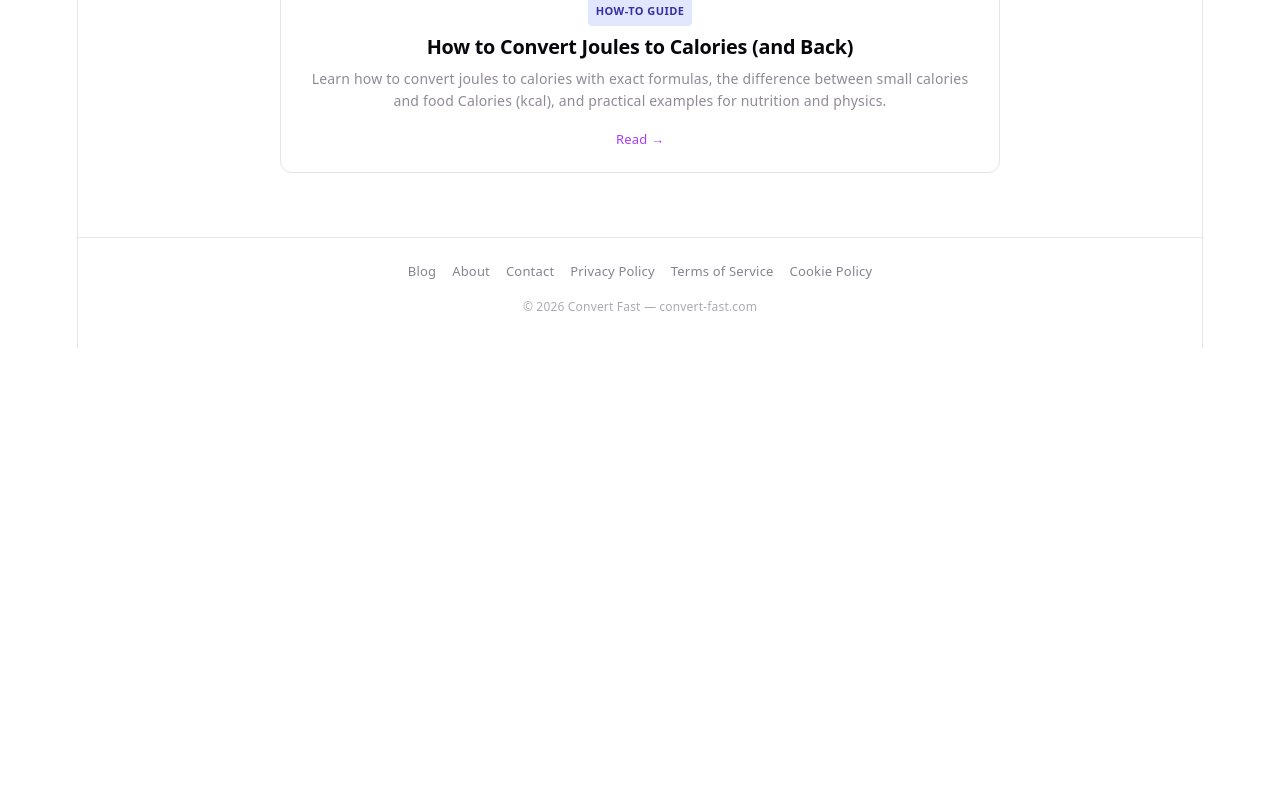
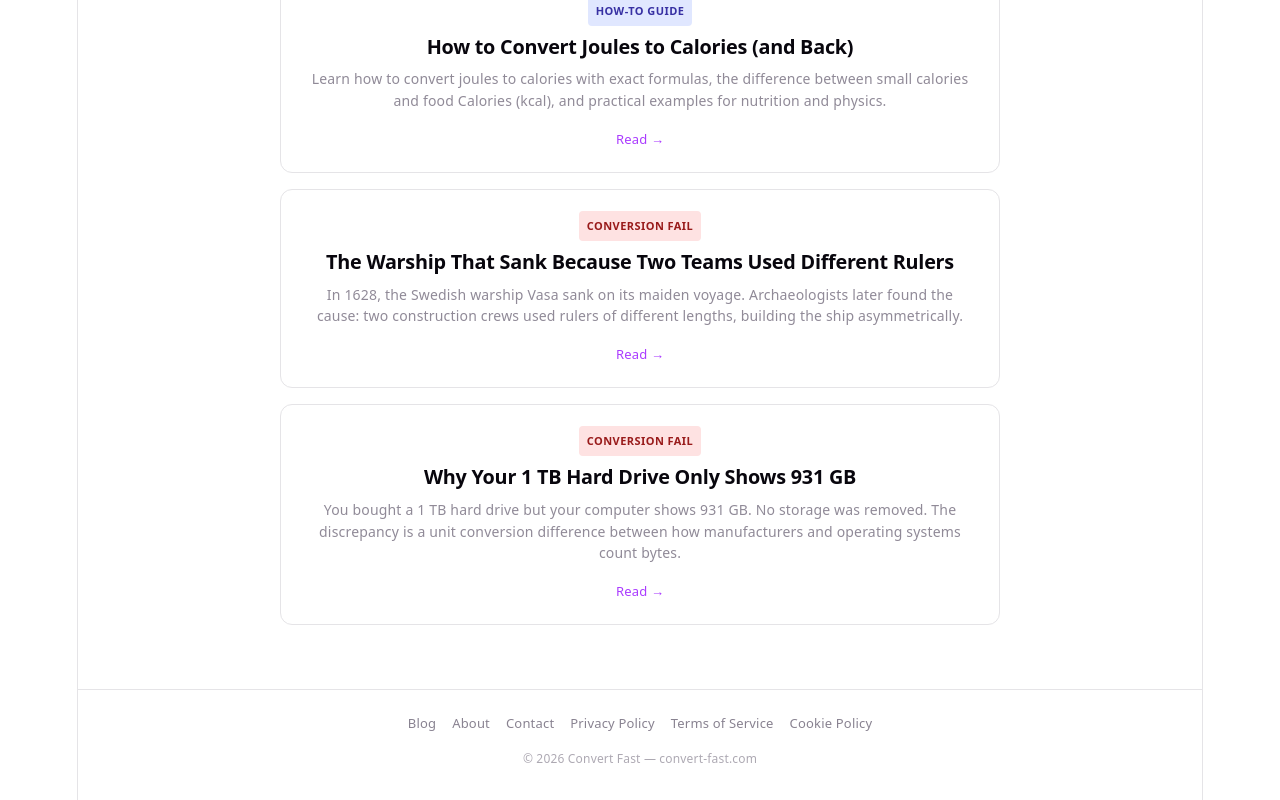
Before and after one commit to aure84/unit-converter, a React (Vite) app: page /blog in a window 1280 px wide. Shown: the part 5559-6359 px from the top of the page. Before the commit the page ends 5907 px from the top, so only its background shows below. Built offline with nearby package versions, Linux system fonts and the light colour scheme.

Commit message:
content: add blog posts — vasa-warship, hard-drive-space

```diff
--- a/src/data/blogPosts.js
+++ b/src/data/blogPosts.js
@@ -1607,6 +1607,121 @@ export const blogPosts = [
       { label: 'Energy Converter', path: '/energy' },
     ],
   },
+  {
+    slug: 'vasa-warship',
+    title: 'The Warship That Sank Because Two Teams Used Different Rulers',
+    tag: 'Conversion Fail',
+    date: '2026-04-20',
+    description: 'In 1628, the Swedish warship Vasa sank on its maiden voyage. Archaeologists later found the cause: two construction crews used rulers of different lengths, building the ship asymmetrically.',
+    intro: 'On August 10, 1628, the Swedish warship Vasa — one of the most powerful warships in the world at the time — sailed out of Stockholm harbor on its maiden voyage. It traveled about 1,300 meters before water began pouring in through the gun ports. Within 20 minutes, the Vasa had sunk in full view of the watching crowd. More than 30 people died. The investigation that followed revealed a contributing cause that would not be confirmed until archaeologists examined the ship 333 years later: two construction teams had been building the ship using rulers of different lengths.',
+    sections: [
+      {
+        heading: 'The Ship',
+        paragraphs: [
+          'The Vasa was built between 1626 and 1628 on the orders of Swedish King Gustav II Adolf. At 69 meters long, armed with 64 bronze cannons on two gun decks, it was among the most heavily armed warships of its era.',
+          'The ship was also top-heavy. Two gun decks stacked above the waterline created a high center of gravity. Stability tests conducted before departure — rocking the ship by having men run back and forth across the deck — were stopped after three runs because the ship began listing dangerously. The admiral in charge chose to proceed anyway.',
+        ],
+      },
+      {
+        heading: 'The Sinking',
+        paragraphs: [
+          'The Vasa left the harbor on a calm August day with sails partially set. A gust of wind heeled the ship to port. Water entered through the open gun ports on the lower deck. The Vasa did not recover.',
+          'At the inquiry, officers and builders blamed each other. No one was punished — the king himself had pushed the ship\'s specifications to include two gun decks, and no one had been willing to tell him it was unsafe.',
+        ],
+      },
+      {
+        heading: 'The Ruler Discovery',
+        paragraphs: [
+          'The Vasa was salvaged in 1961 and is now preserved in the Vasa Museum in Stockholm. During archaeological examination, researchers made an unusual find: four rulers used by the construction workers.',
+          'Two rulers were calibrated in Swedish feet — each foot divided into 12 Swedish inches, measuring approximately 26.0 cm per foot.',
+          'Two rulers were calibrated in Amsterdam feet — each foot divided into 11 Amsterdam inches, measuring approximately 25.6 cm per foot.',
+          'The port (left) side of the ship was built using Swedish measurements. The starboard (right) side was built using Amsterdam measurements. The port side came out measurably heavier.',
+        ],
+      },
+      {
+        heading: 'How Much Did It Matter?',
+        paragraphs: [
+          'The unit discrepancy was not the sole cause of the Vasa\'s sinking — the ship was fundamentally too top-heavy for its design. But it contributed to the port-side asymmetry that made an already unstable ship worse.',
+          'The Vasa\'s case illustrates a systemic problem: two construction teams, working on the same ship, never verified that they were measuring in the same units. The error was invisible until archaeologists dug it up three centuries later.',
+          'The Mars Climate Orbiter (1999) repeated the same failure: two engineering teams using different unit systems, no interface check. The Orbiter cost $327 million. The Vasa cost 40,000 pieces of silver and more than 30 lives.',
+        ],
+      },
+      {
+        heading: 'The Vasa Today',
+        paragraphs: [
+          'The Vasa Museum in Stockholm is one of Scandinavia\'s most visited attractions. The ship is 95% original — preserved by the cold, low-salinity waters of the Baltic Sea. Visitors can see the original timbers, cannons, carved decorations, and the two measuring sticks that helped explain why it sank.',
+          'The Vasa is a unique artifact: the only 17th-century warship preserved in its original condition anywhere in the world.',
+        ],
+      },
+    ],
+    conclusion: 'The Vasa sank partly because two construction crews used rulers of different lengths — Swedish feet and Amsterdam feet — without ever checking that they were measuring in the same units. The same category of error has since destroyed a $327 million spacecraft (Mars Climate Orbiter) and nearly killed 69 people on a 767 (Gimli Glider). The lesson has not changed in 400 years: always verify units at every interface.',
+    relatedLinks: [
+      { label: 'Length Converter', path: '/length' },
+      { label: 'Meters to Feet Converter', path: '/length/meter-to-foot' },
+      { label: 'Unit Converter Home', path: '/' },
+    ],
+  },
+  {
+    slug: 'hard-drive-space',
+    title: 'Why Your 1 TB Hard Drive Only Shows 931 GB',
+    tag: 'Conversion Fail',
+    date: '2026-04-20',
+    description: 'You bought a 1 TB hard drive but your computer shows 931 GB. No storage was removed. The discrepancy is a unit conversion difference between how manufacturers and operating systems count bytes.',
+    intro: 'You buy a "1 TB" external hard drive, plug it in, and your computer reports 931 GB. You have not been cheated. No one removed 69 GB of storage. What happened is a unit conversion disagreement — one that has persisted for decades because manufacturers and operating systems define "terabyte" differently. This is one of the most common and misunderstood unit conversion issues in everyday technology.',
+    sections: [
+      {
+        heading: 'Two Definitions of "Terabyte"',
+        paragraphs: [
+          'Storage manufacturers define 1 TB as exactly 1,000,000,000,000 bytes — that is, 10¹² bytes, a round number in the decimal (base-10) system.',
+          'Operating systems — particularly Windows — define 1 TB as 1,099,511,627,776 bytes — that is, 2⁴⁰ bytes, a round number in the binary (base-2) system that computers actually use.',
+          'The difference: 1,099,511,627,776 ÷ 1,000,000,000,000 = 1.0995. So a drive with 1,000,000,000,000 bytes shows as 1,000,000,000,000 ÷ 1,099,511,627,776 = 0.9095 TB = approximately 931 GB on Windows.',
+        ],
+      },
+      {
+        heading: 'Why Computers Use Binary',
+        paragraphs: [
+          'Computer memory and storage are built from transistors that are either on or off — binary digits (bits). Doubling is natural: 1 KB = 1,024 bytes (2¹⁰), 1 MB = 1,048,576 bytes (2²⁰), 1 GB = 1,073,741,824 bytes (2³⁰), 1 TB = 1,099,511,627,776 bytes (2⁴⁰).',
+          'Early in computing history, the terms "kilobyte," "megabyte," and so on were informally used to mean the nearest power of 2, even though the SI prefixes kilo, mega, giga strictly mean 10³, 10⁶, 10⁹. Storage manufacturers eventually adopted the strict SI definitions — giving their drives larger apparent capacities — while operating systems kept the binary interpretation.',
+        ],
+      },
+      {
+        heading: 'The IEC Solution (Mostly Ignored)',
+        paragraphs: [
+          'In 1998, the International Electrotechnical Commission (IEC) introduced new prefixes to resolve the ambiguity: kibibyte (KiB = 1,024 bytes), mebibyte (MiB = 1,048,576 bytes), gibibyte (GiB = 1,073,741,824 bytes), tebibyte (TiB = 1,099,511,627,776 bytes).',
+          'The IEC definition: "gigabyte" (GB) = exactly 1,000,000,000 bytes; "gibibyte" (GiB) = exactly 1,073,741,824 bytes.',
+          'In practice, almost no one uses "gibibyte" in everyday speech. Windows still reports drive sizes in GiB but labels them GB. Linux and some technical documentation use GiB correctly. macOS switched to decimal in 2009.',
+        ],
+      },
+      {
+        heading: 'macOS vs Windows',
+        paragraphs: [
+          'Since macOS 10.6 (Snow Leopard, 2009), Apple\'s operating system reports drive sizes using decimal (SI) definitions. A 1 TB drive shows as 1 TB on a Mac.',
+          'Windows still uses binary definitions. A 1 TB drive (1,000,000,000,000 bytes) shows as approximately 931 GB on Windows.',
+          'This means the same physical drive will display a different number depending on whether you plug it into a Mac or a Windows PC — not because anything changed, but because the two systems define "gigabyte" differently.',
+        ],
+      },
+      {
+        heading: 'How Much Storage Are You Actually Getting?',
+        paragraphs: [
+          'You are getting exactly what you paid for — 1,000,000,000,000 bytes of storage capacity. The manufacturer\'s label is accurate by the SI definition.',
+          'The "missing" space is not missing — it is a display artifact. You can store exactly the same amount of data regardless of whether the drive shows 931 GB or 1 TB.',
+        ],
+        list: [
+          '500 GB drive → Windows shows ~466 GB',
+          '1 TB drive → Windows shows ~931 GB',
+          '2 TB drive → Windows shows ~1,862 GB',
+          '4 TB drive → Windows shows ~3,725 GB',
+          '1 TB drive → macOS shows 1 TB',
+        ],
+      },
+    ],
+    conclusion: 'Your 1 TB drive shows 931 GB on Windows because manufacturers define 1 TB as 10¹² bytes while Windows defines 1 TB as 2⁴⁰ bytes — a 9.95% difference. No storage is missing. macOS switched to the manufacturer\'s decimal definition in 2009, so the same drive shows 1 TB there. The IEC introduced the "tebibyte" (TiB) to resolve this, but almost nobody uses the term. The confusion persists.',
+    relatedLinks: [
+      { label: 'GB to TB Converter', path: '/data-storage/gigabyte-to-terabyte' },
+      { label: 'MB to GB Converter', path: '/data-storage/megabyte-to-gigabyte' },
+      { label: 'Data Storage Converter', path: '/data-storage' },
+    ],
+  },
 ]
 
 /** Return a post by slug, or undefined if not found. */
```
